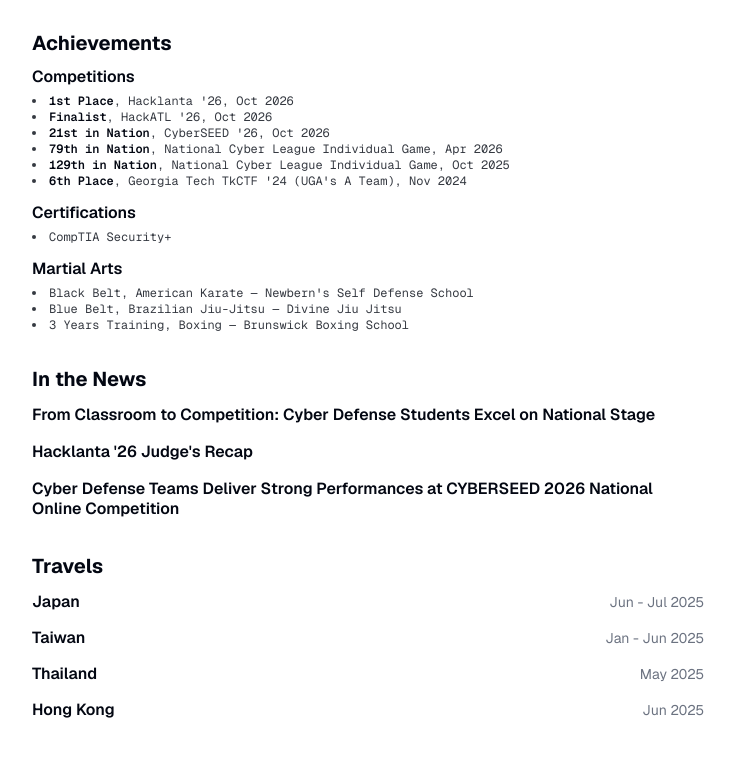
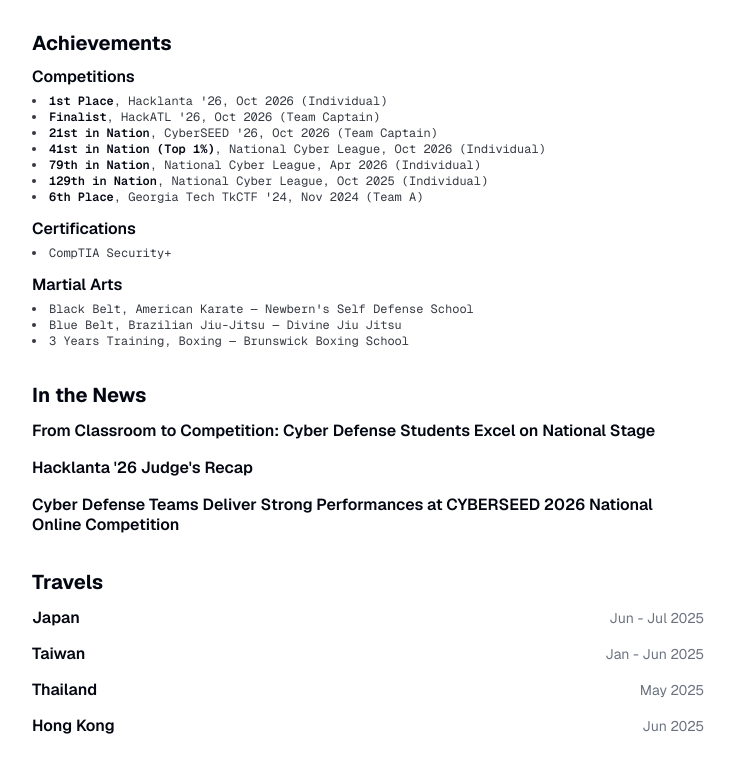
Before and after one commit to jameslrivera/JR.CV, a plain HTML site: page index.html in a window 1280 px wide. Shown: the part 2005-2777 px from the top of the page, without its empty margins (272-1007 px from the left). Drawn offline with nearby package versions, Linux system fonts and the light colour scheme.

Commit message:
Add NCL Oct 2026 top 1% and roles to competitions

```diff
--- a/index.html
+++ b/index.html
@@ -314,12 +314,13 @@ kbd span{font-size:12px}
           <article class="item">
             <h3>Competitions</h3>
             <div class="item-body"><ul>
-              <li><b>1st Place</b>, Hacklanta '26, Oct 2026</li>
-              <li><b>Finalist</b>, HackATL '26, Oct 2026</li>
-              <li><b>21st in Nation</b>, CyberSEED '26, Oct 2026</li>
-              <li><b>79th in Nation</b>, National Cyber League Individual Game, Apr 2026</li>
-              <li><b>129th in Nation</b>, National Cyber League Individual Game, Oct 2025</li>
-              <li><b>6th Place</b>, Georgia Tech TkCTF '24 (UGA's A Team), Nov 2024</li>
+              <li><b>1st Place</b>, Hacklanta '26, Oct 2026 (Individual)</li>
+              <li><b>Finalist</b>, HackATL '26, Oct 2026 (Team Captain)</li>
+              <li><b>21st in Nation</b>, CyberSEED '26, Oct 2026 (Team Captain)</li>
+              <li><b>41st in Nation (Top 1%)</b>, National Cyber League, Oct 2026 (Individual)</li>
+              <li><b>79th in Nation</b>, National Cyber League, Apr 2026 (Individual)</li>
+              <li><b>129th in Nation</b>, National Cyber League, Oct 2025 (Individual)</li>
+              <li><b>6th Place</b>, Georgia Tech TkCTF '24, Nov 2024 (Team A)</li>
             </ul></div>
           </article>
           <article class="item">
```
